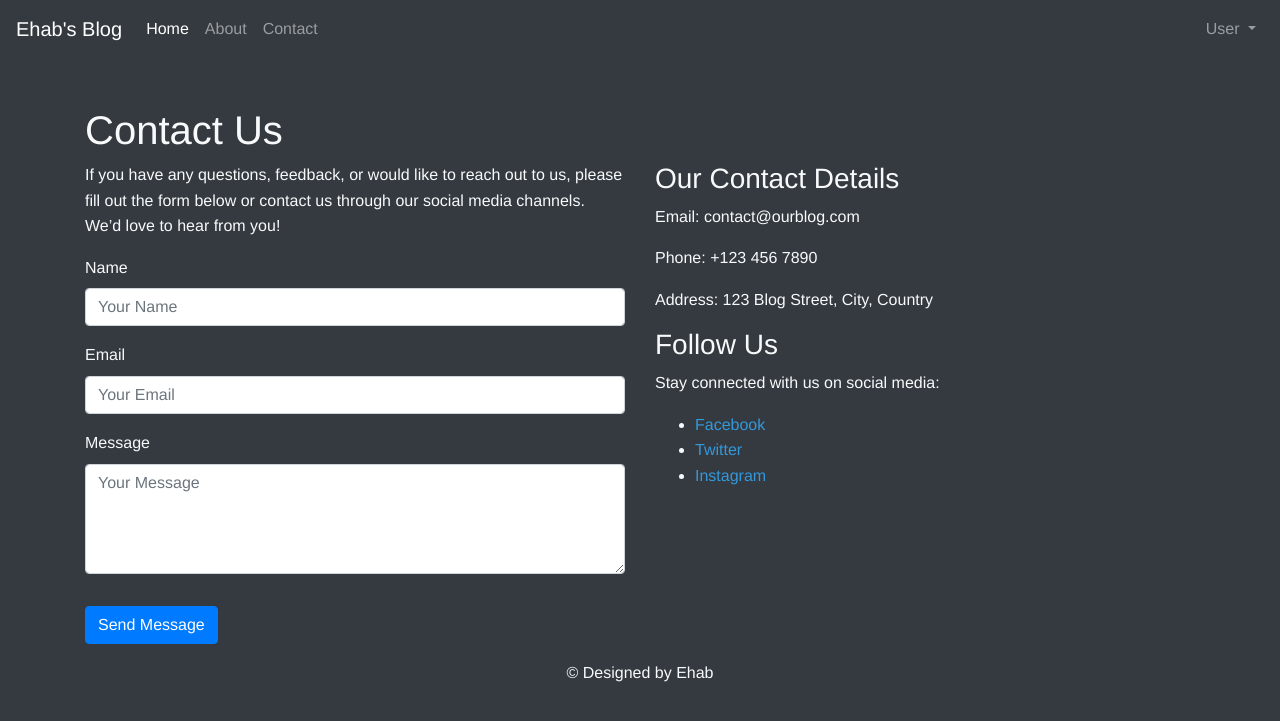
After one commit to ehabahmed2/blog-platform, a Django app: page /contact-us/ in a window 1280 px wide. The commit adds this page. Shown: the top 721 px of the page. Run offline with Django 5.2, Linux system fonts and the light colour scheme; some libraries are stand-ins or nearby versions.

Commit message:
added about and contact pages

```diff
--- a/blog/templates/base.html
+++ b/blog/templates/base.html
@@ -32,10 +32,10 @@
                     <a class="nav-link" href="{% url "home" %}">Home</a>
                 </li>
                 <li class="nav-item">
-                    <a class="nav-link" href="#">About</a>
+                    <a class="nav-link" href="{% url "about" %}">About</a>
                 </li>
                 <li class="nav-item">
-                    <a class="nav-link" href="#">Contact</a>
+                    <a class="nav-link" href="{% url "contact" %}">Contact</a>
                 </li>
             </ul>
             <!-- Admin section -->
--- /dev/null
+++ b/blog/templates/contact/contact.html
@@ -0,0 +1,40 @@
+{% extends "base.html" %}
+{% block content %}
+<div class="container mt-5">
+    <h1>Contact Us</h1>
+    <div class="row">
+        <div class="col-md-6">
+            <p>If you have any questions, feedback, or would like to reach out to us, please fill out the form below or contact us through our social media channels. We’d love to hear from you!</p>
+            <form method="post" action="{% url "contact" %}">
+                {% csrf_token %}
+                <div class="form-group">
+                    <label for="name">Name</label>
+                    <input type="text" class="form-control" id="name" name="name" placeholder="Your Name" required>
+                </div>
+                <div class="form-group mt-3">
+                    <label for="email">Email</label>
+                    <input type="email" class="form-control" id="email" name="email" placeholder="Your Email" required>
+                </div>
+                <div class="form-group mt-3">
+                    <label for="message">Message</label>
+                    <textarea class="form-control" id="message" name="message" rows="4" placeholder="Your Message" required></textarea>
+                </div>
+                <button type="submit" class="btn btn-primary mt-3">Send Message</button>
+            </form>
+        </div>
+        <div class="col-md-6">
+            <h3>Our Contact Details</h3>
+            <p>Email: contact@ourblog.com</p>
+            <p>Phone: +123 456 7890</p>
+            <p>Address: 123 Blog Street, City, Country</p>
+            <h3>Follow Us</h3>
+            <p>Stay connected with us on social media:</p>
+            <ul>
+                <li><a href="#">Facebook</a></li>
+                <li><a href="#">Twitter</a></li>
+                <li><a href="#">Instagram</a></li>
+            </ul>
+        </div>
+    </div>
+</div>
+{% endblock %}
--- a/blog/urls.py
+++ b/blog/urls.py
@@ -3,6 +3,7 @@ from . import views
 
 urlpatterns = [
     path('', views.home, name='home'),
+    path('about/', views.about, name='about'),
     # users
     path('register/', views.register_user, name='register'),
     path('login/', views.login_user, name='login'),
@@ -18,4 +19,6 @@ urlpatterns = [
     #categories
     path('categories', views.all_categories, name='all_categories'),
     path('categories/<int:pk>/', views.category_posts, name='category_posts'),
+    # contact us
+    path('contact-us/', views.contact, name='contact'),
 ]
--- a/blog/views.py
+++ b/blog/views.py
@@ -234,3 +234,13 @@ def search(request):
         return render(request, 'posts/search.html', {'searched':searched})
     else:
         return render(request, 'posts/search.html', {})
+
+def about(request):
+    return render(request, 'about.html', {})
+
+def contact(request):
+    if request.method == 'POST':
+        name = request.POST['name']
+        messages.success(request, f'Message sent successfully, {name}!')
+        return redirect('home')
+    return render(request, 'contact/contact.html', {})
```
Also changed, not shown: blog/templates/about.html (added, +16 -0 lines).
